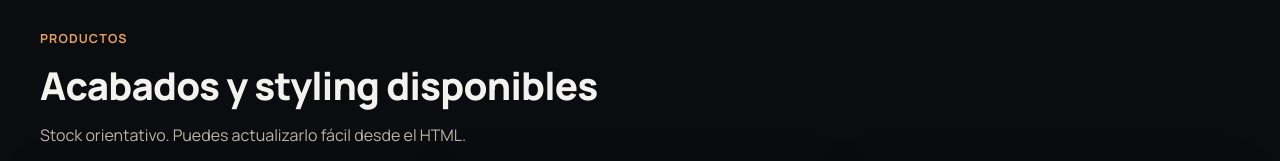
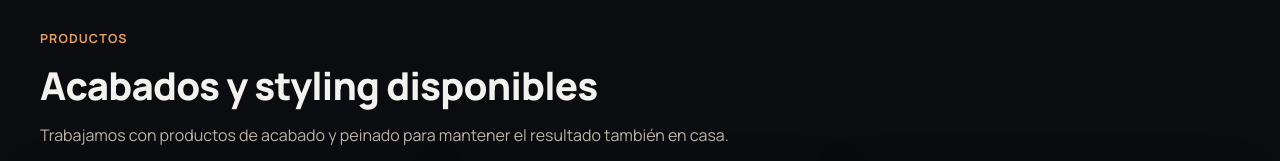
Before and after one commit to newZaight/barberiamiami-demo, a plain HTML site: page index.html in a window 1280 px wide. Shown: the part 2640-2801 px from the top of the page. Drawn offline with Linux system fonts and the light colour scheme; grey boxes are pictures that could not be loaded.

Commit message:
Update index.html

```diff
--- a/index.html
+++ b/index.html
@@ -765,7 +765,7 @@
         <div class="reveal">
           <span class="eyebrow">Productos</span>
           <h2>Acabados y styling disponibles</h2>
-          <p class="muted">Stock orientativo. Puedes actualizarlo fácil desde el HTML.</p>
+          <p class="muted">Trabajamos con productos de acabado y peinado para mantener el resultado también en casa.</p>
         </div>
 
         <div class="products">
```
